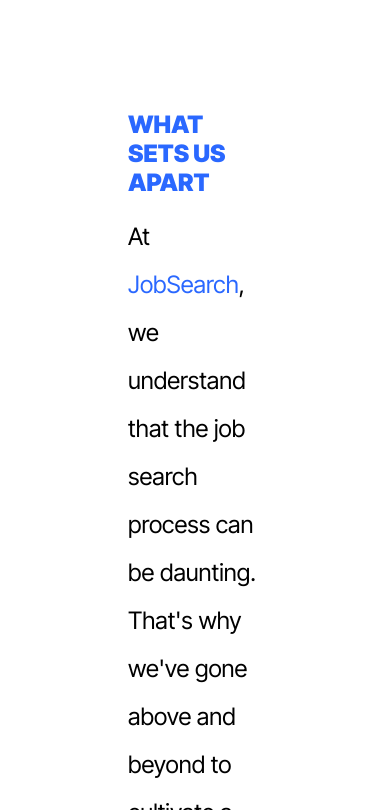
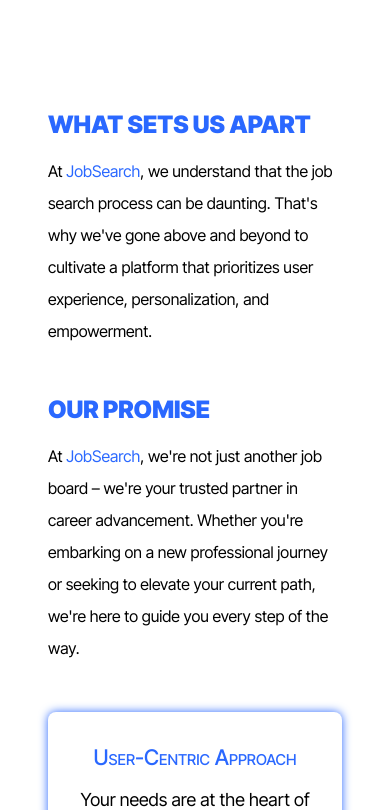
Before and after one commit to octocatblain/codsoft, a React (Create React App) app in the folder jobsearch/: page /about in a window 390 px wide. Shown: the part 1534-2344 px from the top of the page. Built offline with nearby package versions, Linux system fonts and the light colour scheme.

Commit message:
fix: responsiveness of about cta

```diff
--- a/jobsearch/src/Pages/About/About.css
+++ b/jobsearch/src/Pages/About/About.css
@@ -1,4 +1,4 @@
-.about{
+.about {
   padding-inline: 2rem;
 }
 
@@ -187,11 +187,6 @@
   align-items: center;
   line-height: 2;
   background-color: var(--secondary-bg-grey-light);
-  /* background: url("https://images.pexels.com/photos/1000444/pexels-photo-1000444.jpeg?auto=compress&cs=tinysrgb&w=1260&h=750&dpr=1"); */
-  /* background-repeat: no-repeat; */
-  /* object-fit: contain; */
-  /* background-position: bottom; */
-  /* filter: brightness(75%); */
 
   >.text {
     font-size: 1.5rem;
@@ -258,42 +253,76 @@
 
 @media screen and (max-width: 787px) {
 
-  .about >*{
+  .about>* {
     flex-direction: column;
   }
 
-  .about_hero{
+  .about_hero {
     flex-direction: column;
     height: max-content !important;
 
 
 
-    .about_content{
+    .about_content {
       padding-inline: 1rem !important;
       padding-block-start: 0 !important;
     }
 
-    .about_image{
+    .about_image {
       width: 300px;
       height: 500px !important;
     }
   }
 
-  .about_story{
+  .about_story {
     display: flex;
     flex-direction: column;
     padding-inline: 0;
 
-    >.title{
-      font-size:2rem;
+    >.title {
+      font-size: 2rem;
       flex-direction: row;
     }
 
-    .about_stats{
+    .about_stats {
       flex-wrap: wrap;
       gap: 1rem;
       display: flex;
     }
   }
 
+  .about_values {
+    padding-inline: 0;
+  }
+
+  .values_content {
+    padding-inline: 0;
+  }
+
+  .about_apart,
+  .about_promise {
+    padding-inline: 0;
+
+    >.text {
+      font-size: 1rem !important;
+    }
+  }
+
+  .about_cta {
+    margin-inline: 0;
+    padding-inline: 1rem;
+    gap: 2rem;
+    justify-content: center;
+
+    >.text {
+
+      font-size: 1rem;
+    }
+
+    .about_cta_btn{
+      max-width: 100%;
+      align-items: center;
+    }
+  }
+
 }
```
